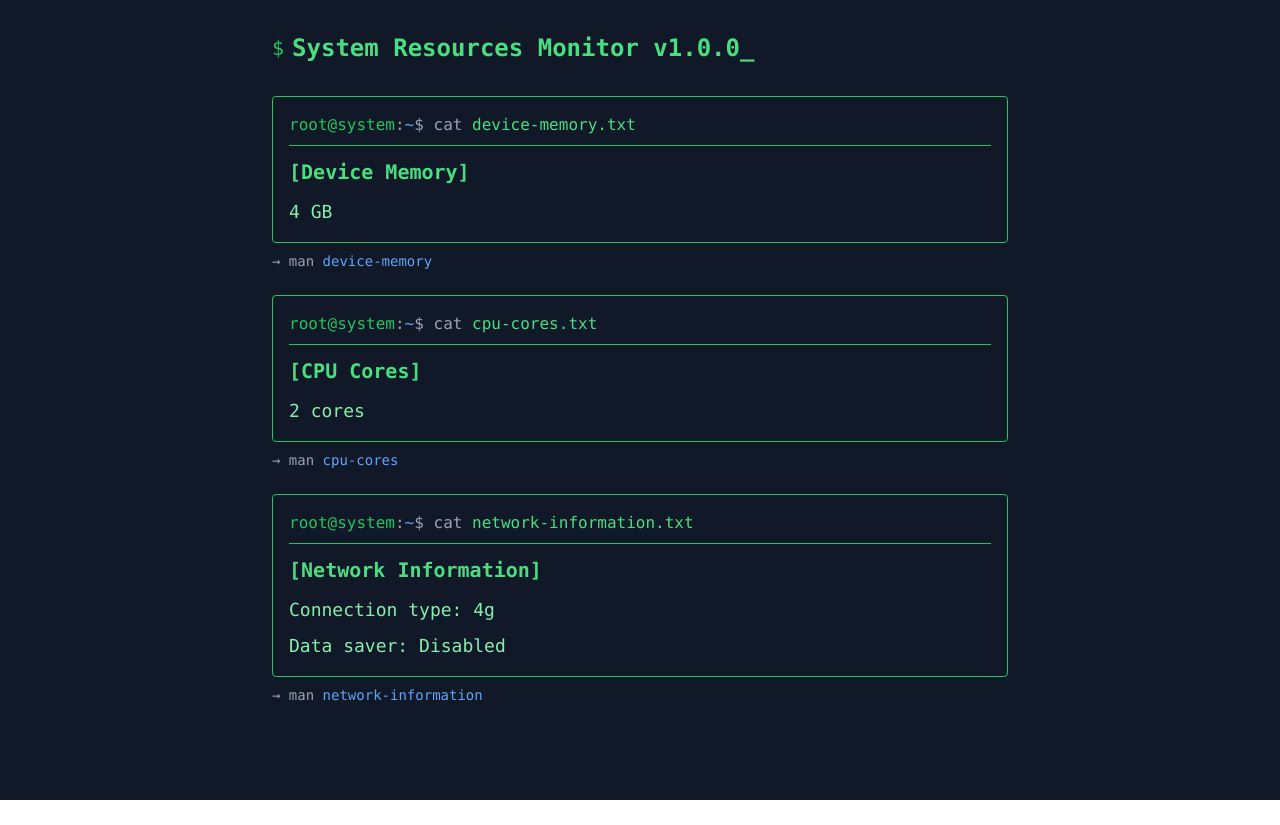
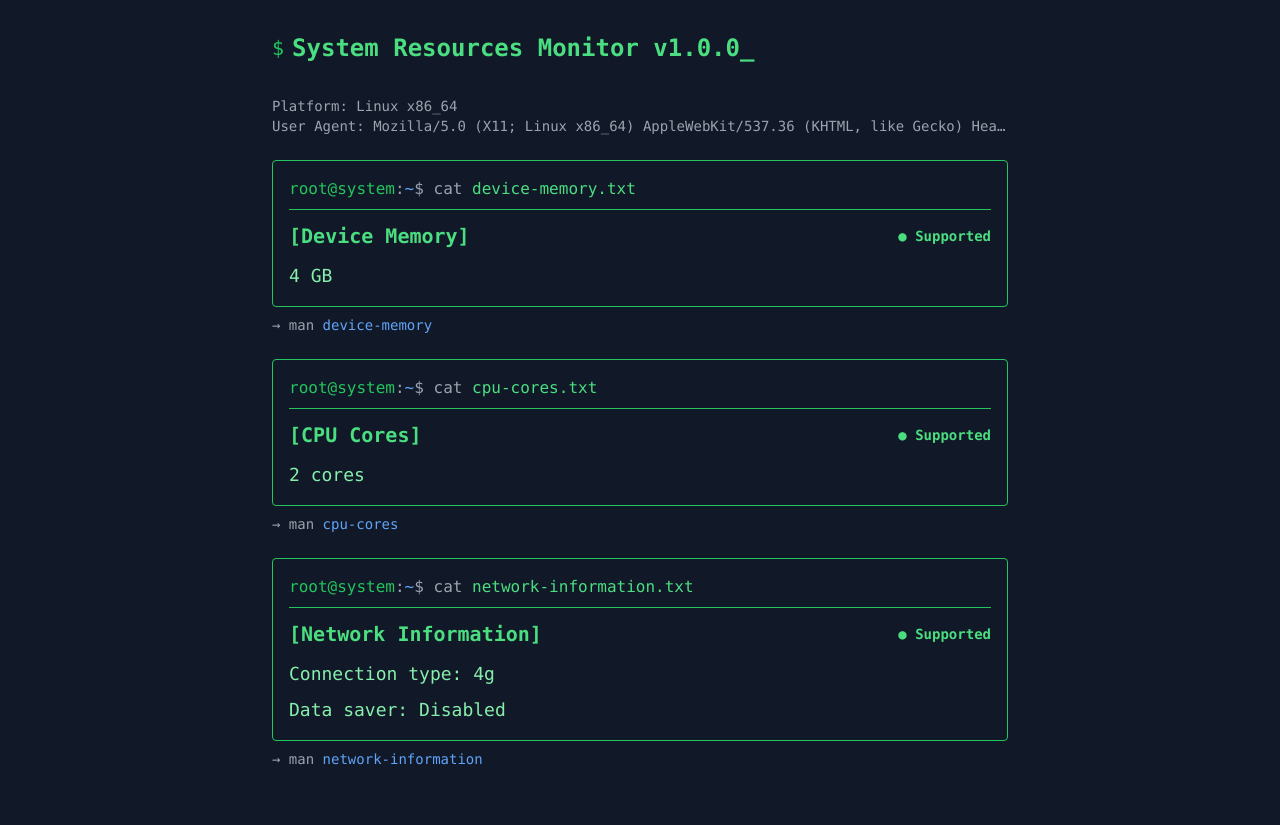
Before and after one commit to nucliweb/system-resources-monitor, a React (Vite) app: page / in a window 1280 px wide. Before the commit the page ends 800 px from the top, so only its background shows below. Built offline with nearby package versions, Linux system fonts and the light colour scheme.

Commit message:
Check if the API is supported

```diff
--- a/src/App.tsx
+++ b/src/App.tsx
@@ -5,10 +5,12 @@ const Card = ({
   title,
   children,
   docLink,
+  supported,
 }: {
   title: string;
   children: React.ReactNode;
   docLink: string;
+  supported: boolean;
 }) => (
   <div className="mb-6 font-mono">
     <div className="bg-gray-900 rounded border border-green-500 p-4">
@@ -21,7 +23,14 @@ const Card = ({
           {title.toLowerCase().replace(/ /g, "-")}.txt
         </span>
       </div>
-      <h2 className="text-xl font-bold mb-3 text-green-400">[{title}]</h2>
+      <h2 className="text-xl font-bold mb-3 text-green-400 flex items-center justify-between">
+        <span>[{title}]</span>
+        <span
+          className={`text-sm ${supported ? "text-green-400" : "text-red-400"}`}
+        >
+          {supported ? "● Supported" : "● Not Supported"}
+        </span>
+      </h2>
       <div className="text-green-300">{children}</div>
     </div>
     <div className="mt-2 text-sm text-gray-500">
@@ -41,9 +50,19 @@ const Card = ({
 const App = () => {
   const [networkType, setNetworkType] = useState<string>("Not available");
 
-  const deviceMemory = (navigator as any).deviceMemory || "Not available";
-  const cpuCores = navigator.hardwareConcurrency || "Not available";
+  const deviceInfo = {
+    platform: navigator.platform,
+    userAgent: navigator.userAgent,
+  };
+
+  const deviceMemory = (navigator as any).deviceMemory;
+  const cpuCores = navigator.hardwareConcurrency;
   const connection = (navigator as any).connection;
+
+  // Comprobación de soporte de APIs
+  const isDeviceMemorySupported = "deviceMemory" in navigator;
+  const isCpuCoresSupported = "hardwareConcurrency" in navigator;
+  const isNetworkInfoSupported = "connection" in navigator;
 
   useEffect(() => {
     if (connection) {
@@ -91,35 +110,53 @@ const App = () => {
             </h1>
           </div>
 
+          <div className="mb-6 text-gray-400 text-sm">
+            <p>Platform: {deviceInfo.platform}</p>
+            <p className="truncate">User Agent: {deviceInfo.userAgent}</p>
+          </div>
+
           <Card
             title="Device Memory"
             docLink="https://developer.mozilla.org/en-US/docs/Web/API/Navigator/deviceMemory"
+            supported={isDeviceMemorySupported}
           >
             <p className="text-lg">
-              {typeof deviceMemory === "number"
+              {isDeviceMemorySupported
                 ? `${deviceMemory} GB`
-                : deviceMemory}
+                : "This API is not supported in your browser"}
             </p>
           </Card>
 
           <Card
             title="CPU Cores"
             docLink="https://developer.mozilla.org/en-US/docs/Web/API/Navigator/hardwareConcurrency"
+            supported={isCpuCoresSupported}
           >
             <p className="text-lg">
-              {typeof cpuCores === "number" ? `${cpuCores} cores` : cpuCores}
+              {isCpuCoresSupported
+                ? `${cpuCores} cores`
+                : "This API is not supported in your browser"}
             </p>
           </Card>
 
           <Card
             title="Network Information"
             docLink="https://developer.mozilla.org/en-US/docs/Web/API/NetworkInformation"
+            supported={isNetworkInfoSupported}
           >
             <div className="space-y-2">
-              <p className="text-lg">Connection type: {networkType}</p>
-              <p className="text-lg">
-                Data saver: {dataSaver ? "Enabled" : "Disabled"}
-              </p>
+              {isNetworkInfoSupported ? (
+                <>
+                  <p className="text-lg">Connection type: {networkType}</p>
+                  <p className="text-lg">
+                    Data saver: {dataSaver ? "Enabled" : "Disabled"}
+                  </p>
+                </>
+              ) : (
+                <p className="text-lg">
+                  This API is not supported in your browser
+                </p>
+              )}
             </div>
           </Card>
         </div>
```
